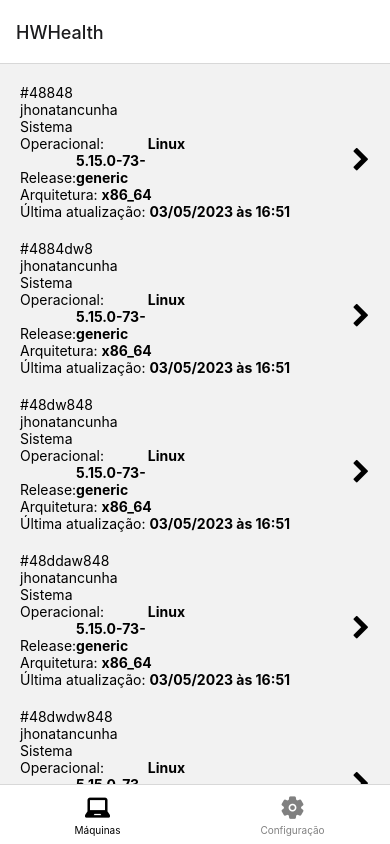
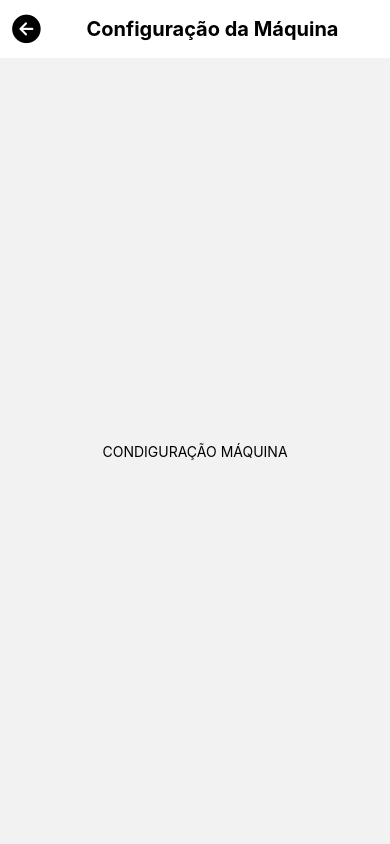
Before and after one commit to jhonatancunha/hwhealth, a React Native app in the folder mobile/: screen /MachineConfiguration in a window 390 px wide. Built offline with nearby package versions, Linux system fonts and the light colour scheme.

Commit message:
feat: criando componente header

```diff
--- /dev/null
+++ b/mobile/src/components/Header/index.tsx
@@ -0,0 +1,70 @@
+import { StackHeaderProps } from '@react-navigation/stack';
+import { StyleSheet, Text, View } from 'react-native';
+import { TouchableOpacity } from 'react-native-gesture-handler';
+import Ionicons from 'react-native-vector-icons/Ionicons';
+
+interface IHeader extends StackHeaderProps {
+    title: string;
+    goBackButton: boolean;
+    configurationButton: boolean;
+}
+
+export function Header({
+    navigation,
+    title,
+    goBackButton,
+    configurationButton,
+}: IHeader) {
+    const goToSettings = () => {
+        navigation.navigate('MachineConfiguration');
+    };
+
+    return (
+        <View style={styles.container}>
+            {goBackButton ? (
+                <TouchableOpacity
+                    onPress={navigation.goBack}
+                    style={styles.goBackButton}>
+                    <Ionicons
+                        name="arrow-back-circle"
+                        color="black"
+                        size={35}
+                    />
+                </TouchableOpacity>
+            ) : null}
+            <Text style={styles.title}>{title}</Text>
+            {configurationButton ? (
+                <TouchableOpacity
+                    onPress={goToSettings}
+                    style={styles.settingsButton}>
+                    <Ionicons name="settings" color="black" size={35} />
+                </TouchableOpacity>
+            ) : null}
+        </View>
+    );
+}
+
+Header.defaultProps = {
+    title: '',
+    goBackButton: false,
+    configurationButton: false,
+};
+
+const styles = StyleSheet.create({
+    container: {
+        backgroundColor: 'white',
+        padding: 10,
+        flexDirection: 'row',
+        justifyContent: 'space-between',
+        alignItems: 'center',
+    },
+    settingsButton: {},
+    goBackButton: {},
+    title: {
+        color: 'black',
+        fontWeight: 'bold',
+        fontSize: 20,
+        flex: 1,
+        textAlign: 'center',
+    },
+});
--- a/mobile/src/routes/AppStack.tsx
+++ b/mobile/src/routes/AppStack.tsx
@@ -1,7 +1,10 @@
 import {
+    StackHeaderProps,
     StackNavigationOptions,
     createStackNavigator,
 } from '@react-navigation/stack';
+import { Header } from '../components/Header';
+import { MachineConfigurationScreen } from '../screens/MachineConfiguration';
 import { MachineInfo } from '../screens/MachineInfo';
 import { Bottomvigator } from './BottomTabNavigator';
 
@@ -15,7 +18,35 @@ export function AppStack() {
     return (
         <Stack.Navigator screenOptions={screenOptions}>
             <Stack.Screen name="BottomTab" component={Bottomvigator} />
-            <Stack.Screen name="MachineInfo" component={MachineInfo} />
+            <Stack.Screen
+                name="MachineInfo"
+                component={MachineInfo}
+                options={{
+                    header: (props: StackHeaderProps) => (
+                        <Header
+                            {...props}
+                            title="Detalhes da Máquina"
+                            goBackButton
+                            configurationButton
+                        />
+                    ),
+                    headerShown: true,
+                }}
+            />
+            <Stack.Screen
+                name="MachineConfiguration"
+                component={MachineConfigurationScreen}
+                options={{
+                    header: (props: StackHeaderProps) => (
+                        <Header
+                            {...props}
+                            title="Configuração da Máquina"
+                            goBackButton
+                        />
+                    ),
+                    headerShown: true,
+                }}
+            />
         </Stack.Navigator>
     );
 }
--- a/mobile/src/routes/BottomTabNavigator.tsx
+++ b/mobile/src/routes/BottomTabNavigator.tsx
@@ -5,8 +5,8 @@ import {
 import React from 'react';
 import Entypo from 'react-native-vector-icons/Entypo';
 import Ionicons from 'react-native-vector-icons/Ionicons';
-import { MachineLimiarScreen } from '../screens/MachineLimiar';
 import { MachineScreen } from '../screens/Machines';
+import { NotificationScreen } from '../screens/Notifications';
 
 interface IPropsIcon {
     color: string;
@@ -31,12 +31,12 @@ const SCREENS: IScreens[] = [
         component: MachineScreen,
     },
     {
-        route: 'Configuration',
-        title: 'Configuração',
+        route: 'Notification',
+        title: 'Notificação',
         icon: ({ color, size }) => {
-            return <Ionicons name="settings" color={color} size={size} />;
+            return <Ionicons name="notifications" color={color} size={size} />;
         },
-        component: MachineLimiarScreen,
+        component: NotificationScreen,
     },
 ];
 
--- /dev/null
+++ b/mobile/src/screens/MachineConfiguration/index.tsx
@@ -0,0 +1,8 @@
+import React from 'react';
+import { Text, View } from 'react-native';
+
+export const MachineConfigurationScreen = () => (
+    <View style={{ flex: 1, justifyContent: 'center', alignItems: 'center' }}>
+        <Text>CONDIGURAÇÃO MÁQUINA</Text>
+    </View>
+);
--- a/mobile/src/screens/MachineLimiar/index.tsx
+++ b/mobile/src/screens/Notifications/index.tsx
@@ -1,8 +1,8 @@
 import React from 'react';
 import { Text, View } from 'react-native';
 
-export const MachineLimiarScreen = () => (
+export const NotificationScreen = () => (
     <View style={{ flex: 1, justifyContent: 'center', alignItems: 'center' }}>
-        <Text>LISTAGEM DE MÁQUINAS PARA CONFIGURAR</Text>
+        <Text>LISTAGEM DE NOTIFICAÇÕES</Text>
     </View>
 );
```
